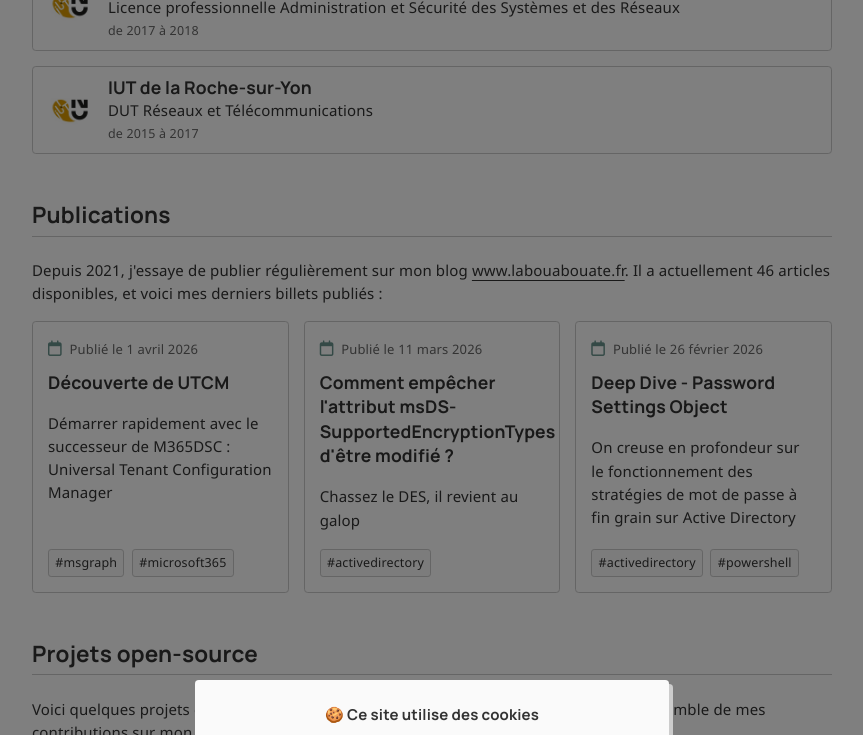
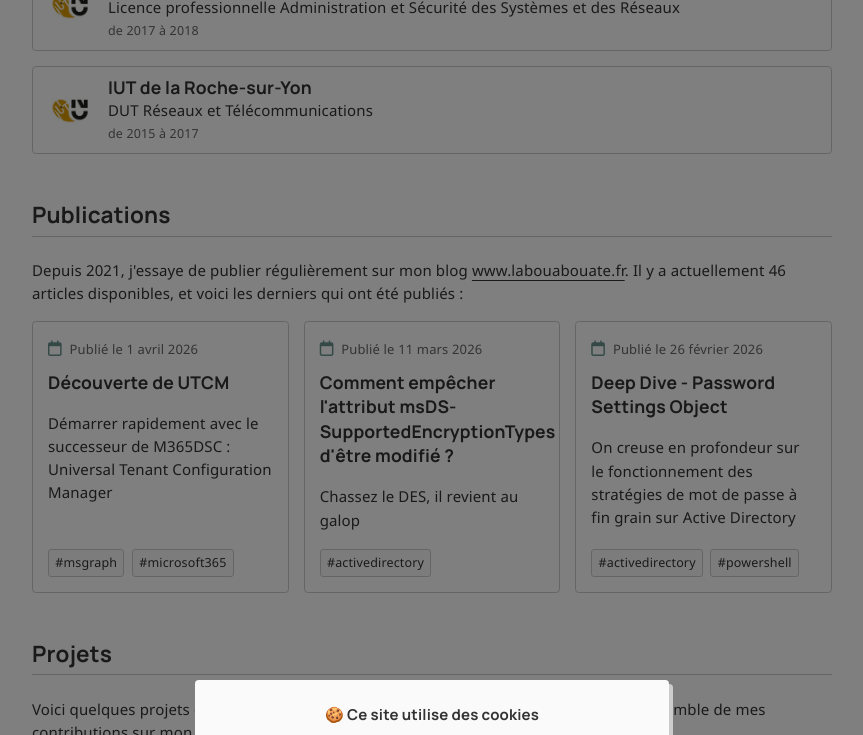
Before and after one commit to leobouard/leobouard.github.io, a Jekyll site: the page built from _pages/cv.html, in a window 1280 px wide and 900 px high, scrolled down 1423 px, cut to the strip 0-735 px from the top of the window. Shown: the whole strip, without its empty margins (208-1071 px from the left). Built offline with Jekyll 4.4.1, drawn with Linux system fonts in a browser that asks for light colours; nearby versions of some CDN libraries; some web fonts are replaced; some of the changed text lies outside the part shown.

Commit message:
Update cv.html

```diff
--- a/_pages/cv.html
+++ b/_pages/cv.html
@@ -153,15 +153,15 @@
 {% assign allposts = site.posts | where: "listed", true %}
 {% assign posts = allposts | slice: 0, 3 %}
 <p>Depuis 2021, j'essaye de publier régulièrement sur mon blog <a
-    href="https://www.labouabouate.fr/">www.labouabouate.fr</a>. Il a actuellement {{ allposts.size }} articles
-  disponibles, et voici mes derniers billets publiés :</p>
+    href="https://www.labouabouate.fr/">www.labouabouate.fr</a>. Il y a actuellement {{ allposts.size }} articles
+  disponibles, et voici les derniers qui ont été publiés :</p>
 <div class="all-posts">
   {% for post in posts %}
   {% include post-preview.html id=post.id date=post.date title=post.title description=post.description tags=post.tags %}
   {% endfor %}
 </div>
 
-<h2>Projets open-source</h2>
+<h2>Projets</h2>
 <p>Voici quelques projets open-source sur lesquels j'ai travaillé. Vous pouvez retrouver l'ensemble de mes contributions
   sur <a href="https://github.com/leobouard" target="_blank">mon profil GitHub</a>.</p>
 <div class="github-repositories">
```
Also changed, not shown: other parts of _pages/cv.html (+1 -1 lines).
